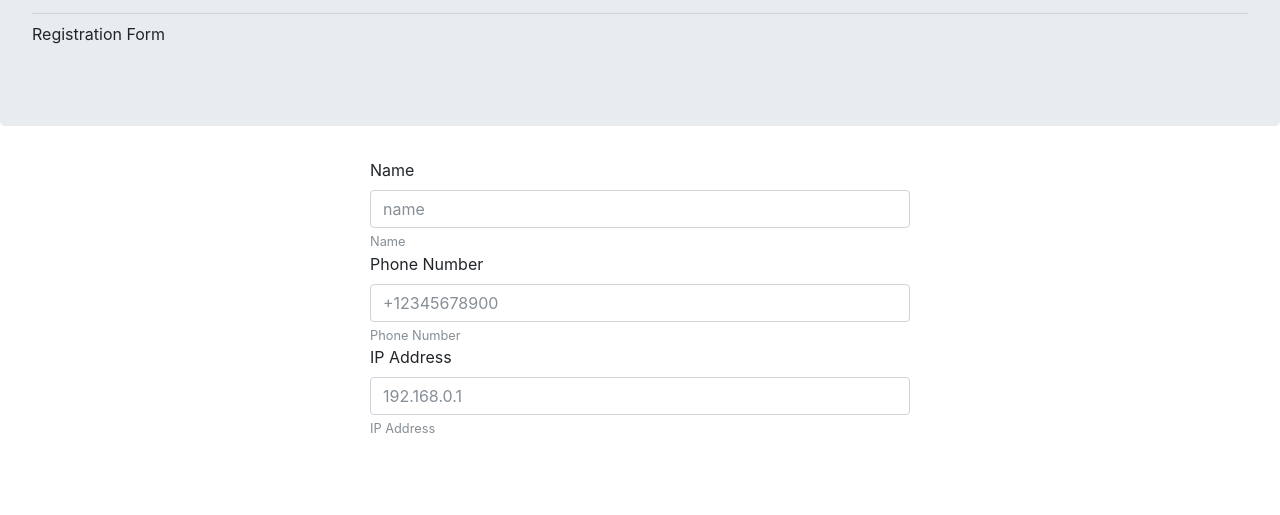
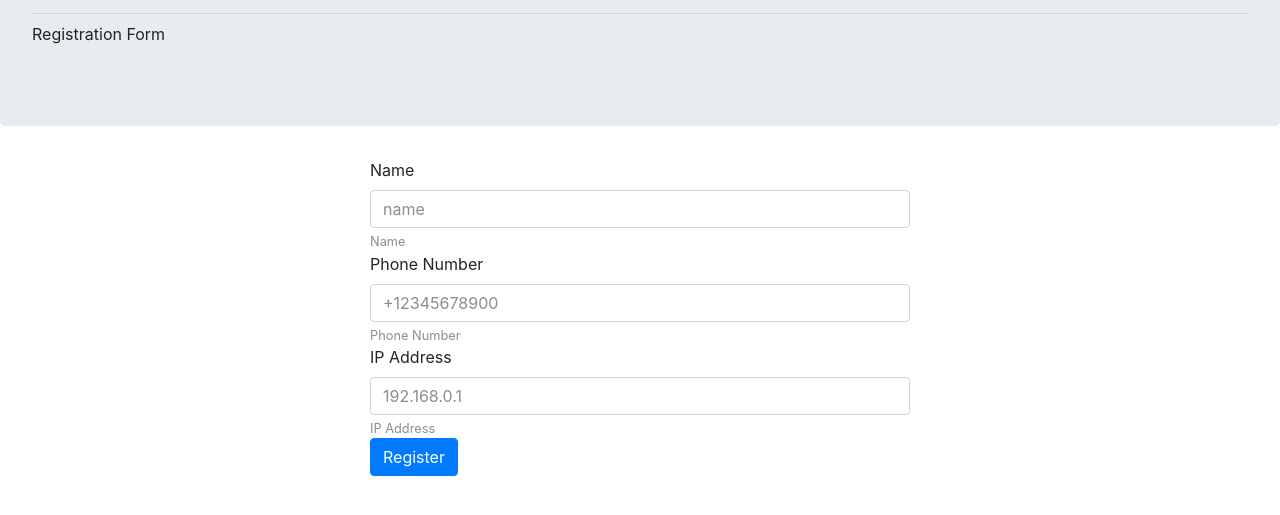
Before and after one commit to iot-iupui/final-project-web-ui, a plain HTML site: page index.html in a window 1280 px wide. Shown: the part 191-706 px from the top of the page. Drawn offline with nearby package versions, Linux system fonts and the light colour scheme.

Commit message:
Created new function to call our api

```diff
--- a/index.html
+++ b/index.html
@@ -40,6 +40,7 @@
                     <label for="">IP Address</label>
                     <input type="text" class="form-control" name="ipAddress" id="ipAddress" aria-describedby="helpId" placeholder="192.168.0.1">
                     <small id="ipaddress-small" class="form-text text-muted">IP Address</small>
+                    <button type="submit" class="btn btn-primary" onclick="sendForm()">Register</button>
                 </div>
             </div>
             <div class="col">
@@ -49,6 +50,7 @@
     </div>
 
     <!-- Optional JavaScript -->
+    <script src="index.js"></script>
     <!-- jQuery first, then Popper.js, then Bootstrap JS -->
     <script src="https://code.jquery.com/jquery-3.2.1.slim.min.js" integrity="sha384-KJ3o2DKtIkvYIK3UENzmM7KCkRr/rE9/Qpg6aAZGJwFDMVNA/GpGFF93hXpG5KkN" crossorigin="anonymous"></script>
     <script src="https://cdnjs.cloudflare.com/ajax/libs/popper.js/1.12.3/umd/popper.min.js" integrity="sha384-vFJXuSJphROIrBnz7yo7oB41mKfc8JzQZiCq4NCceLEaO4IHwicKwpJf9c9IpFgh" crossorigin="anonymous"></script>
--- /dev/null
+++ b/index.js
@@ -0,0 +1,21 @@
+let sendForm = () => {
+    const body = {
+        'phonenumber': document.getElementById("phonenumber").value,
+        'ipAddress': document.getElementById("ipAddress").value,
+        'name': document.getElementById("name").value
+    }
+    console.log(body);
+    //Send Form
+    fetch("http://159.203.108.254:3000/laundry/new", {
+        method: 'POST',
+        body: body,
+        headers: new Headers({
+            ContentType: "application/json"
+        })
+    }).then((res) => {
+        console.log(res.body);
+    }).catch((err) => {
+        console.log(err);
+    });
+};
+//test data { phonenumber: "+16157966677", ipAddress: "50.90.226.151", name: "Nicholas" }
```
